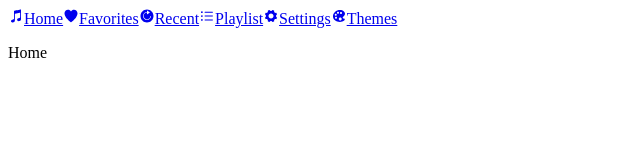
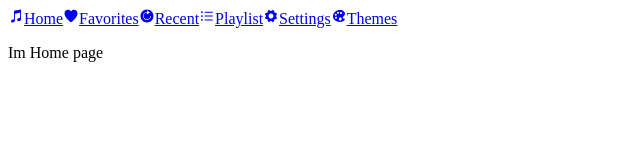
Before and after one commit to Davejs136/player-app, a React (Create React App) app: page / in a window 1280 px wide. Shown: the top 160 px of the page, without its empty margins (0-640 px from the left). Built offline with nearby package versions, Linux system fonts and the light colour scheme.

Commit message:
add: home page component

```diff
--- /dev/null
+++ b/src/pages/Home/Home.js
@@ -0,0 +1,7 @@
+import React from 'react'
+
+const Home = () => (
+  <p>Im Home page</p>
+)
+
+export default Home
--- /dev/null
+++ b/src/pages/Home/index.js
@@ -0,0 +1 @@
+export { default } from './Home'
--- a/src/routes/Routes.js
+++ b/src/routes/Routes.js
@@ -2,11 +2,12 @@ import React from 'react'
 import { Switch, Route } from 'react-router-dom'
 
 // Pages
+import Home from '../pages/Home'
 
 const Routes = () => (
   <Switch>
     <Route exact path="/">
-      <p>Home</p>
+      <Home />
     </Route>
     <Route path="/favorite">
       <p>Favorite</p>
```
Also changed, not shown: src/pages/Home.js (deleted).
